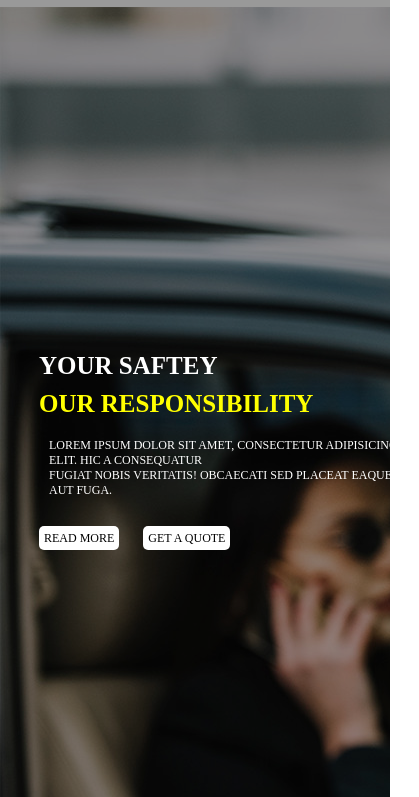
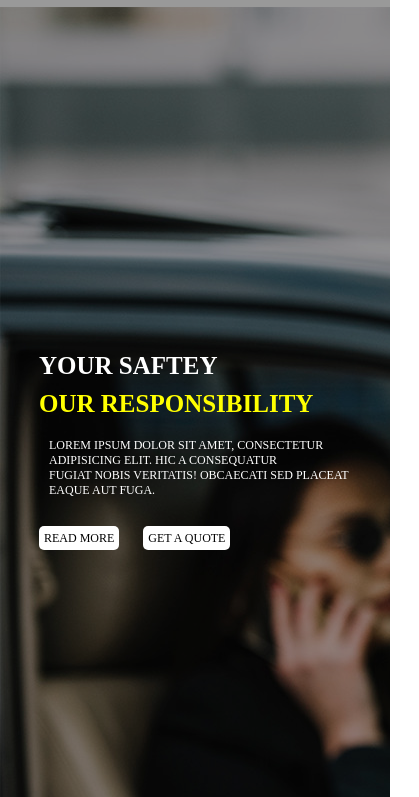
Before and after one commit to Pawanpathariya/guard_security_singlepage_webpage, a plain HTML site: page index.html in a window 390 px wide. Shown: the part 47-844 px from the top of the page, 419 px wide, since content can reach past the window. Drawn offline with Linux system fonts and the light colour scheme.

Commit message:
Update style.css

```diff
--- a/style.css
+++ b/style.css
@@ -461,6 +461,9 @@ footer .news a:hover {
     display: block;
     margin-top: 40px;
   }
+   .hero #home .cont {
+  width: 350px;
+  }
   #services {
     display: flex;
     flex-direction: column;
@@ -525,8 +528,7 @@ footer .news a:hover {
   .hero #home h1 {
     font-size: 25px;
   }
-  .hero #home .cont {
-  width: 380px;}
+
   .hero #home p {
     font-size: 12px;
   }
```
